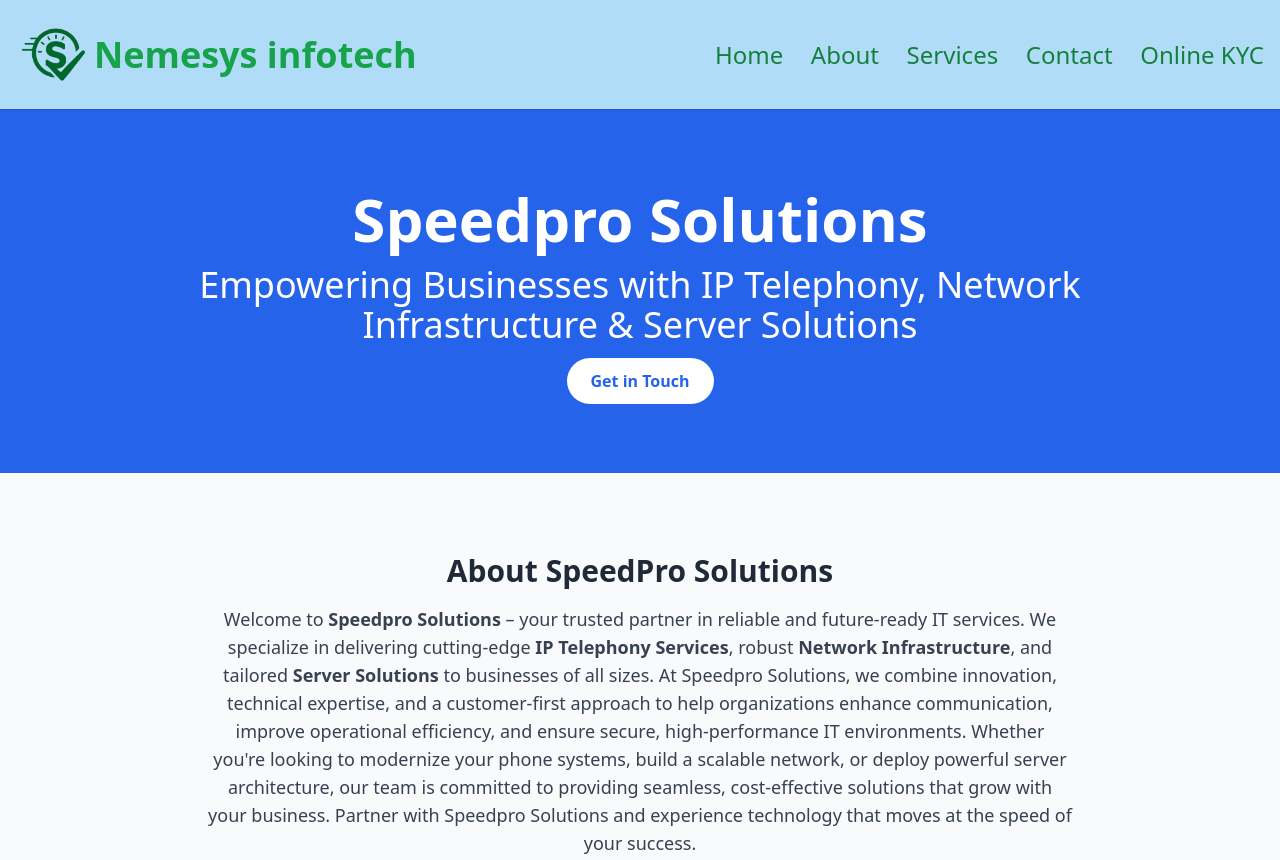
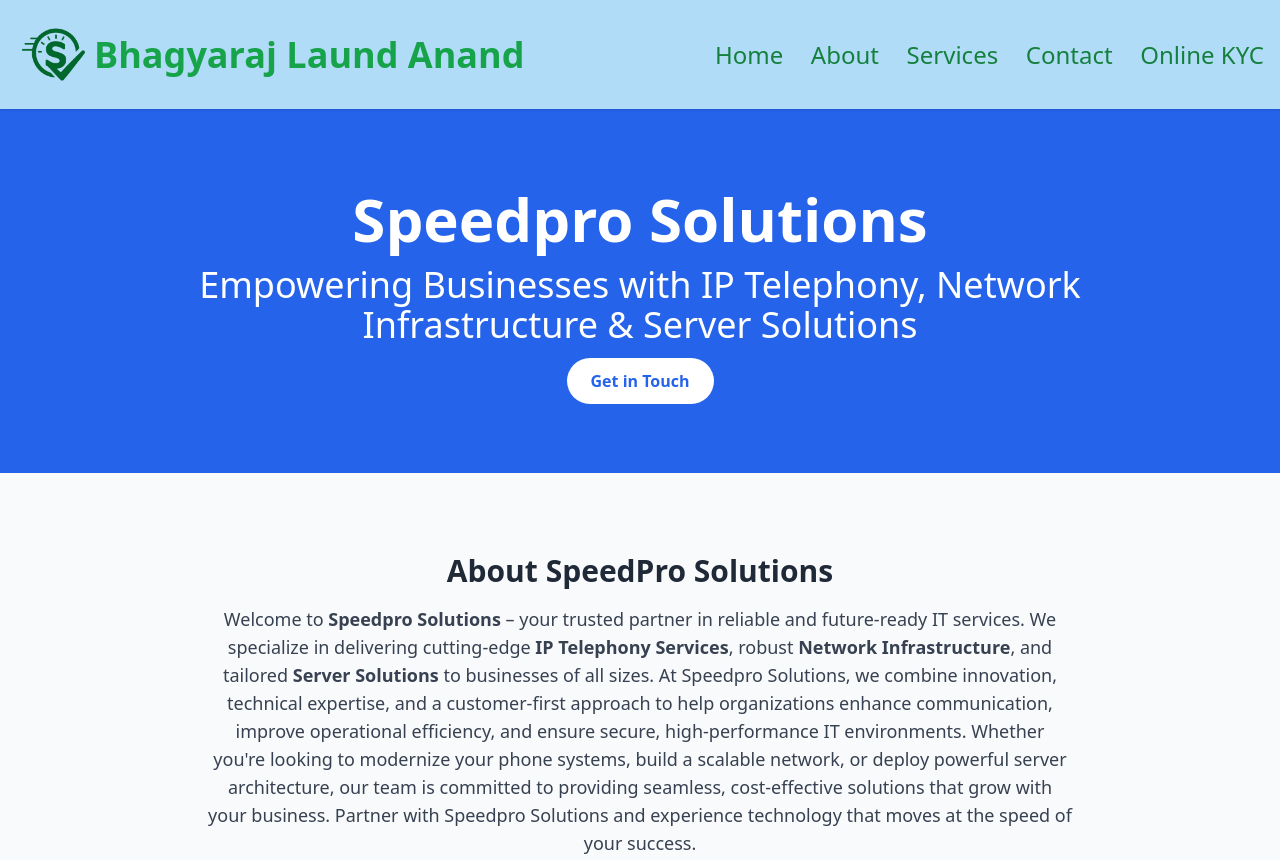
Before and after one commit to santanu603/sppedpro, a website: page index.html in a window 1280 px wide. Shown: the top 860 px of the page. Drawn offline with nearby package versions, Linux system fonts and the light colour scheme; a script that the page names is missing.

Commit message:
Update index.html

```diff
--- a/index.html
+++ b/index.html
@@ -16,7 +16,7 @@
         <a href="index.html"><table>
           <tr>
             <th><img src="images/ggg.png" alt="Italian Trulli" height="75" width="75"></th>
-            <th>Nemesys infotech</th>
+            <th>Bhagyaraj Laund Anand</th>
           </tr>
         </table></div></a>
       <nav class="space-x-6 text-sm font-medium">
```
